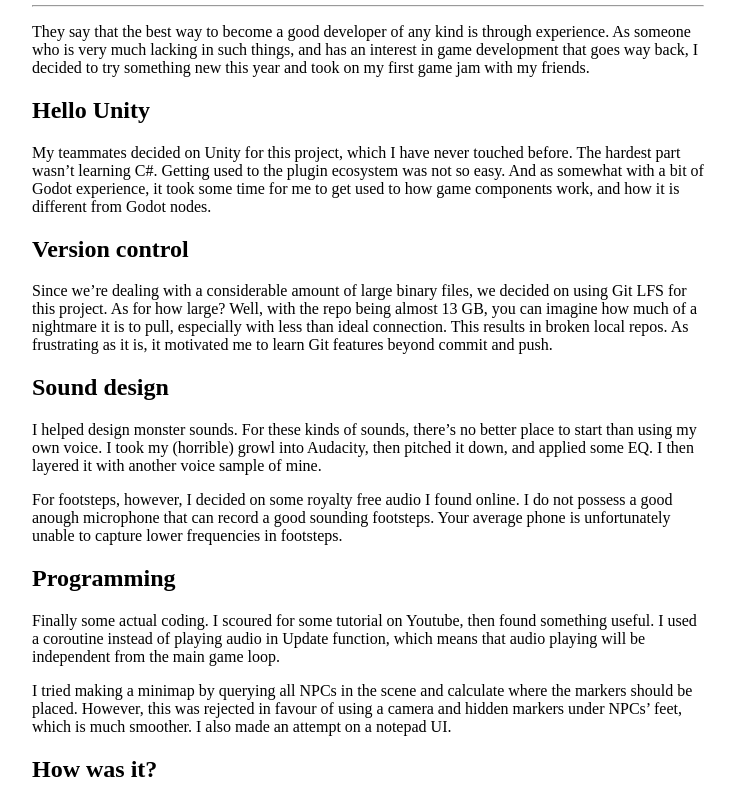
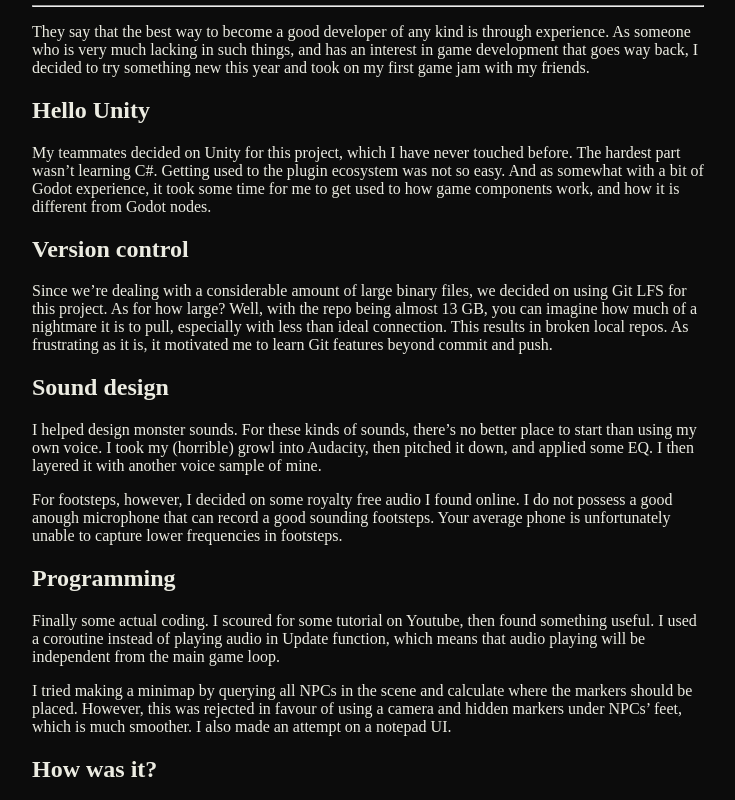
Before and after one commit to ilcubo/ilcubo.github.io, an Astro site: page /posts/first-game-jam in a window 1280 px wide. Shown: the part 75-875 px from the top of the page, without its empty margins (272-1007 px from the left). Built offline with nearby package versions, Linux system fonts and the light colour scheme; Astro itself is replaced by a stand-in of ours.

Commit message:
🐛 Fix styles

```diff
--- a/src/styles/global.css
+++ b/src/styles/global.css
@@ -1,4 +1,4 @@
 body {
-  background-color: 0c0c0c;
-  color: ecece2;
+  background-color: #0c0c0c;
+  color: #ecece2;
 }
```
